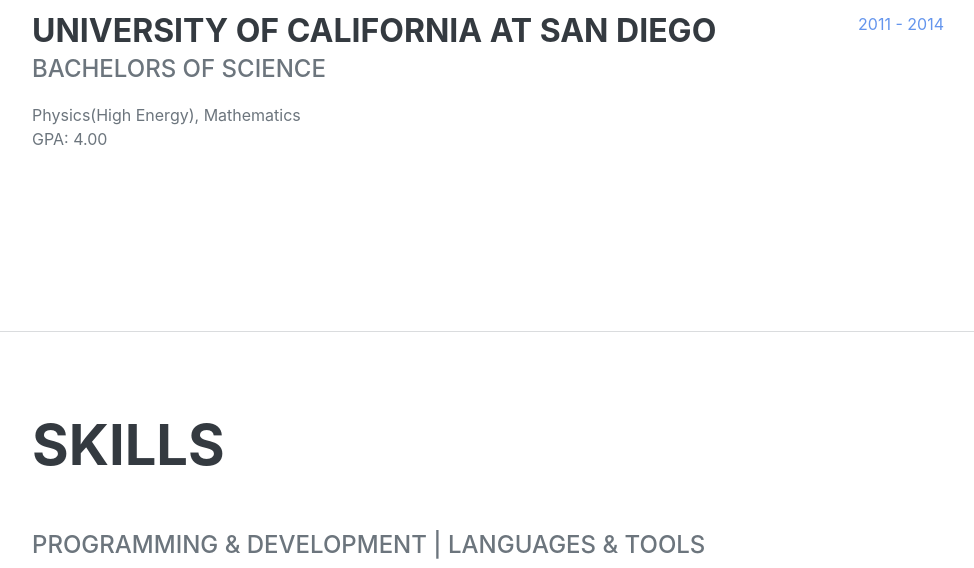
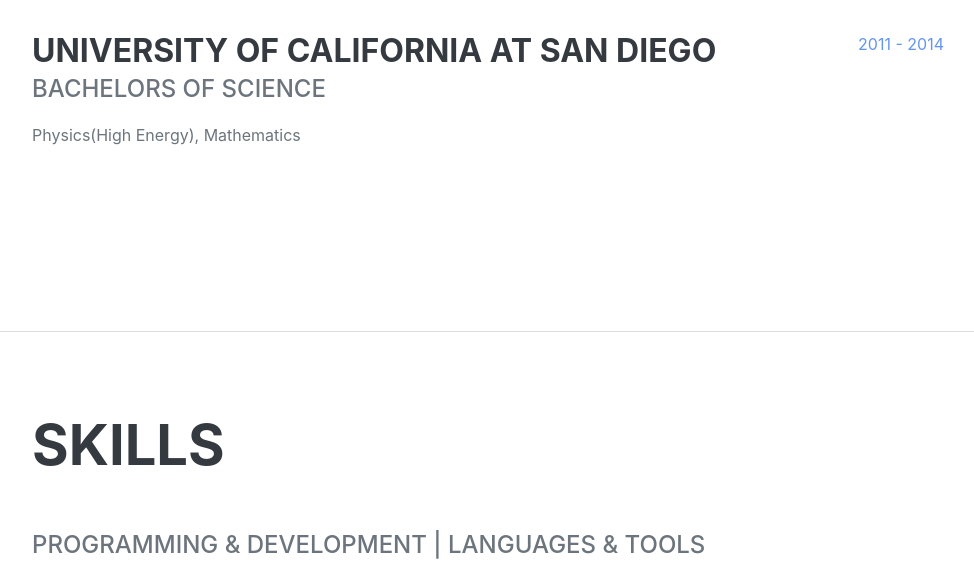
Before and after one commit to mludwig137/mludwig137.github.io, a plain HTML site: page index.html in a window 1280 px wide. Shown: the part 2720-3288 px from the top of the page, without its empty margins (288-1262 px from the left). Drawn offline with nearby package versions, Linux system fonts and the light colour scheme; a web font is replaced by a local one.

Commit message:
copy paste error

```diff
--- a/index.html
+++ b/index.html
@@ -132,7 +132,6 @@
                             <h3 class="mb-0">University of California at San Diego</h3>
                             <div class="subheading mb-3">Bachelors of Science</div>
                             <div>Physics(High Energy), Mathematics</div>
-                            <p>GPA: 4.00</p>
                         </div>
                         <div class="flex-shrink-0"><span class="text-primary">2011 - 2014</span></div>
                     </div>
```
